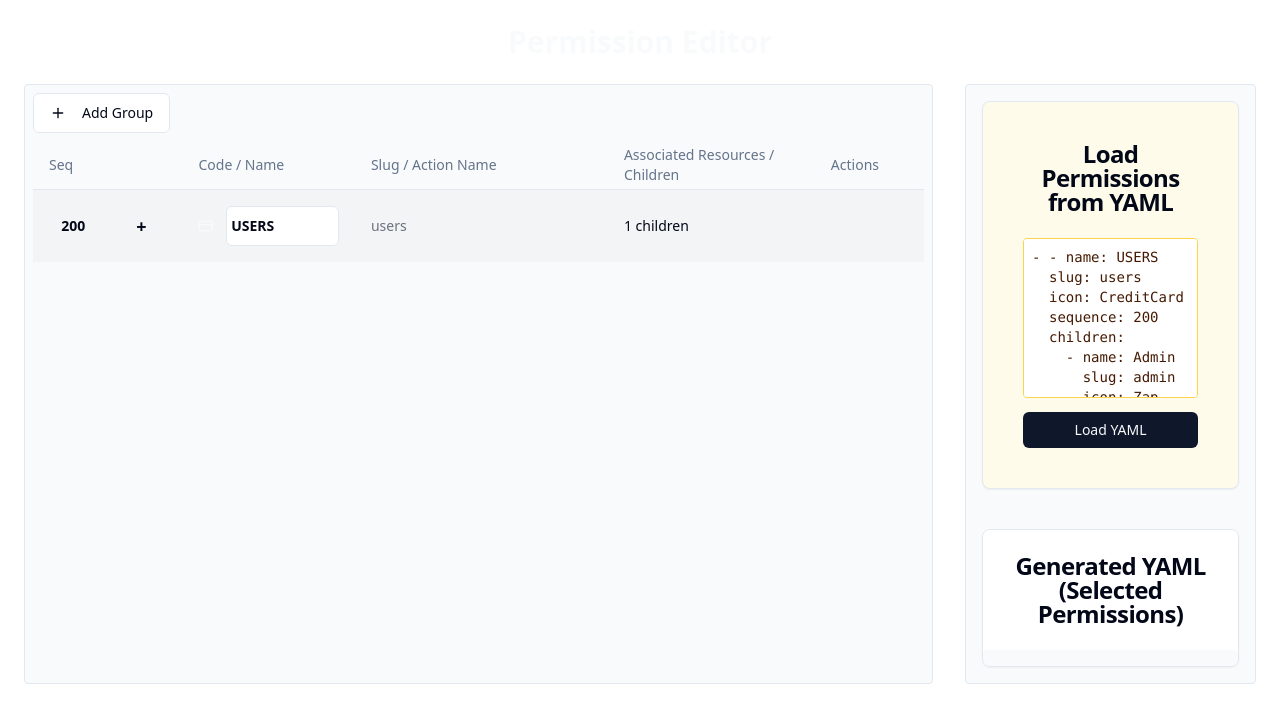
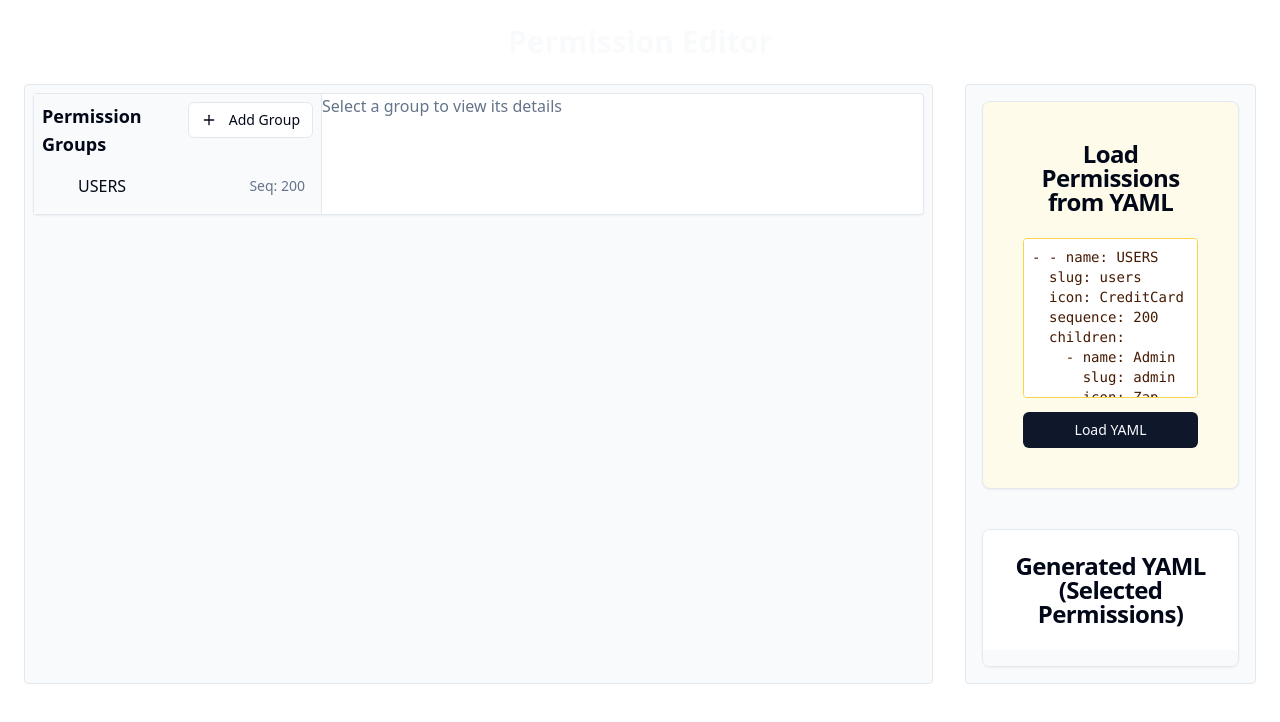
Before and after one commit to sub-rat/permission-yaml-generator, a React (Vite) app: page /permissions in a window 1280 px wide. Shown: the top 722 px of the page. Built offline with nearby package versions, Linux system fonts and the light colour scheme.

Commit message:
feat: Implement permission editor UI
This commit implements the UI for the permission editor, including the table for groups and permissions, and the right-side panel for editing.

```diff
--- a/src/components/MenuTable.tsx
+++ b/src/components/MenuTable.tsx
@@ -1,4 +1,5 @@
-import React, { useState, useEffect, useRef, ReactElement, ReactNode } from "react";
+
+import React, { useState, useEffect, useRef } from "react";
 import {
   Table,
   TableHeader,
@@ -13,45 +14,9 @@ import { Checkbox } from "./ui/checkbox";
 import { CreditCard, Zap, Home, MoveVertical, Edit, Plus, Trash2 } from "lucide-react";
 import { Dialog, DialogTrigger, DialogContent, DialogHeader, DialogTitle, DialogFooter, DialogClose } from "./ui/dialog";
 import { Command, CommandInput, CommandList, CommandEmpty, CommandGroup, CommandItem } from "./ui/command";
+import { PermissionGroupComponent, ApiResource, PermissionAction, PermissionGroup, PermissionChild } from "./PermissionGroup";
 
-export type ApiResource = {
-  method: string;
-  path: string;
-  attribute?: string;
-};
-
-export type PermissionAction = {
-  code: string;
-  name: string;
-  resources: ApiResource[];
-};
-
-export type PermissionChild = {
-  name: string;
-  slug: string;
-  icon: "CreditCard" | "Zap" | "Home";
-  router: string;
-  component: string;
-  sequence: number;
-  actions: PermissionAction[];
-};
-
-export type PermissionGroup = {
-  name: string;
-  slug: string;
-  icon: "CreditCard" | "Zap" | "Home";
-  sequence: number;
-  actions?: PermissionAction[];
-  children?: PermissionChild[];
-};
-
-const iconMap = {
-  CreditCard: CreditCard,
-  Zap: Zap,
-  Home: Home,
-};
-
-type MenuTableProps = {
+export type MenuTableProps = {
   permissions: PermissionGroup[];
   selectedActions: Set<string>;
   onToggleAction: (groupSlug: string, actionCode: string, enabled: boolean) => void;
@@ -75,27 +40,6 @@ type MenuTableProps = {
   ) => void;
   apiResources: ApiResource[];
 };
-
-function EditableCell({
-  value,
-  onChange,
-  type = "text",
-  className = "",
-}: {
-  value: string;
-  onChange: (newVal: string) => void;
-  type?: string;
-  className?: string;
-}) {
-  return (
-    <Input
-      value={value}
-      onChange={(e) => onChange(e.target.value)}
-      type={type}
-      className={`text-sm p-1 ${className}`}
-    />
-  );
-}
 
 function AddGroupDialog({ onAdd, onClose }: { onAdd: (group: Partial<PermissionGroup>) => void; onClose: () => void }) {
   const [name, setName] = useState("");
@@ -318,7 +262,7 @@ export function MenuTable({
   onReorderAction,
   apiResources,
 }: MenuTableProps) {
-  const [expandedGroups, setExpandedGroups] = React.useState<Set<string>>(new Set());
+  const [expandedGroupSlug, setExpandedGroupSlug] = React.useState<string | null>(null);
   const [addGroupOpen, setAddGroupOpen] = React.useState(false);
   const [addChildOpenForParent, setAddChildOpenForParent] = React.useState<string | null>(null);
   const [addActionOpenFor, setAddActionOpenFor] = React.useState<{ type: "group" | "child"; slug: string } | null>(null);
@@ -329,18 +273,19 @@ export function MenuTable({
     itemSlug: string;
   } | null>(null);
 
-  const onDragStartGroup = (e: React.DragEvent<HTMLTableRowElement>, slug: string) => {
+  // Drag and drop handlers for groups
+  const onDragStartGroup = (e: React.DragEvent<HTMLDivElement>, slug: string) => {
     setDragging({ type: "group", itemSlug: slug });
     e.dataTransfer.effectAllowed = "move";
     e.dataTransfer.setData("text/plain", slug);
   };
 
-  const onDragOverGroup = (e: React.DragEvent<HTMLTableRowElement>) => {
+  const onDragOverGroup = (e: React.DragEvent<HTMLDivElement>) => {
     e.preventDefault();
     e.dataTransfer.dropEffect = "move";
   };
 
-  const onDropGroup = (e: React.DragEvent<HTMLTableRowElement>, dropSlug: string) => {
+  const onDropGroup = (e: React.DragEvent<HTMLDivElement>, dropSlug: string) => {
     e.preventDefault();
     if (!dragging || dragging.type !== "group") return;
     if (dragging.itemSlug === dropSlug) return;
@@ -359,8 +304,9 @@ export function MenuTable({
     setDragging(null);
   };
 
+  // Drag and drop handlers for children
   const onDragStartChild = (
-    e: React.DragEvent<HTMLTableRowElement>,
+    e: React.DragEvent<HTMLDivElement>,
     parentSlug: string,
     childSlug: string
   ) => {
@@ -369,13 +315,13 @@ export function MenuTable({
     e.dataTransfer.setData("text/plain", childSlug);
   };
 
-  const onDragOverChild = (e: React.DragEvent<HTMLTableRowElement>) => {
+  const onDragOverChild = (e: React.DragEvent<HTMLDivElement>) => {
     e.preventDefault();
     e.dataTransfer.dropEffect = "move";
   };
 
   const onDropChild = (
-    e: React.DragEvent<HTMLTableRowElement>,
+    e: React.DragEvent<HTMLDivElement>,
     parentSlug: string,
     dropChildSlug: string
   ) => {
@@ -399,8 +345,9 @@ export function MenuTable({
     setDragging(null);
   };
 
+  // Drag and drop handlers for actions
   const onDragStartAction = (
-    e: React.DragEvent<HTMLTableRowElement>,
+    e: React.DragEvent<HTMLDivElement>,
     parentType: "group" | "child",
     parentSlug: string,
     actionCode: string
@@ -410,13 +357,13 @@ export function MenuTable({
     e.dataTransfer.setData("text/plain", actionCode);
   };
 
-  const onDragOverAction = (e: React.DragEvent<HTMLTableRowElement>) => {
+  const onDragOverAction = (e: React.DragEvent<HTMLDivElement>) => {
     e.preventDefault();
     e.dataTransfer.dropEffect = "move";
   };
 
   const onDropAction = (
-    e: React.DragEvent<HTMLTableRowElement>,
+    e: React.DragEvent<HTMLDivElement>,
     parentType: "group" | "child",
     parentSlug: string,
     dropActionCode: string
@@ -448,274 +395,140 @@ export function MenuTable({
     setDragging(null);
   };
 
-  const IconComponent = ({ icon }: { icon: "CreditCard" | "Zap" | "Home" }) => {
-    const Icon = iconMap[icon] || CreditCard;
-    return (
-      <Icon className="inline-block h-5 w-5 mr-1 text-primary-foreground" />
-    );
+  const [currentGroupForDetail, setCurrentGroupForDetail] = React.useState<PermissionGroup | null>(null);
+
+  const openGroupDetails = (group: PermissionGroup) => {
+    setCurrentGroupForDetail(group);
   };
 
-  const updateGroupField = (group: PermissionGroup, field: keyof PermissionGroup, val: string) => {
-    const updated = { ...group, [field]: val };
-    onEditGroup(updated);
+  const closeGroupDetails = () => {
+    setCurrentGroupForDetail(null);
   };
 
-  const updateChildField = (parentSlug: string, child: PermissionChild, field: keyof PermissionChild, val: string) => {
-    const updated = { ...child, [field]: val };
-    onEditChild(parentSlug, updated);
-  };
-
-  const handleRemoveChild = (parentSlug: string, childSlug: string) => {
-    onRemoveChild(parentSlug, childSlug);
-  };
-
-  const handleRemoveAction = (groupSlug: string, actionCode: string) => {
-    onRemoveAction(groupSlug, actionCode);
-  };
-
-  const ActionRow = ({
-    action,
-    groupSlug,
-    canEdit = true,
-  }: {
-    action: PermissionAction;
-    groupSlug: string;
-    canEdit?: boolean;
-  }) => {
-    const isChecked = selectedActions.has(`${groupSlug}:${action.code}`);
-
-    return (
-      <TableRow
-        draggable
-        onDragStart={(e) => onDragStartAction(e, groupSlug.includes(":") ? "child" : "group", groupSlug, action.code)}
-        onDragOver={onDragOverAction}
-        onDrop={(e) => onDropAction(e, groupSlug.includes(":") ? "child" : "group", groupSlug, action.code)}
-        className="cursor-move"
-      >
-        <TableCell className="pl-12 text-center">{action.code}</TableCell>
-        <TableCell>{action.name}</TableCell>
-        <TableCell>
-          {action.resources.length}
-          {action.resources.length === 1 ? " resource" : " resources"}
-        </TableCell>
-        <TableCell>
-          {canEdit && (
-            <Button
-              size="sm"
-              variant="destructive"
-              onClick={() => handleRemoveAction(groupSlug, action.code)}
-              title="Remove action"
-              className="inline-flex items-center space-x-1"
-            >
-              <Trash2 size={14} />
-              <span>Remove</span>
-            </Button>
-          )}
-        </TableCell>
-      </TableRow>
-    );
-  };
-
-  return (
-    <div className="w-full overflow-auto">
-      <div className="mb-2 flex items-center justify-between">
+  // Render for groups list on left side
+  const renderGroupList = () => (
+    <div className="max-h-[75vh] w-72 min-w-[18rem] overflow-auto border-r bg-gray-50 dark:bg-gray-800 p-2">
+      <div className="flex justify-between mb-2">
+        <h2 className="text-lg font-semibold">Permission Groups</h2>
         <Dialog open={addGroupOpen} onOpenChange={setAddGroupOpen}>
           <DialogTrigger asChild>
-            <Button variant="outline" className="inline-flex items-center space-x-2">
+            <Button variant="outline" size="sm" className="inline-flex items-center space-x-1">
               <Plus size={16} />
               <span>Add Group</span>
             </Button>
           </DialogTrigger>
-          {addGroupOpen && (
-            <AddGroupDialog
-              onAdd={onAddGroup}
-              onClose={() => setAddGroupOpen(false)}
+          {addGroupOpen && <AddGroupDialog onAdd={onAddGroup} onClose={() => setAddGroupOpen(false)} />}
+        </Dialog>
+      </div>
+      {permissions.length === 0 && (
+        <p className="text-center text-muted-foreground py-8">No permission groups available.</p>
+      )}
+      <div className="space-y-1">
+        {permissions
+          .slice()
+          .sort((a, b) => a.sequence - b.sequence)
+          .map((group) => (
+            <div
+              key={group.slug}
+              draggable
+              onDragStart={(e) => onDragStartGroup(e, group.slug)}
+              onDragOver={onDragOverGroup}
+              onDrop={(e) => onDropGroup(e, group.slug)}
+              className={`cursor-move rounded-md p-2 ${
+                currentGroupForDetail?.slug === group.slug
+                  ? "bg-indigo-100 dark:bg-indigo-900 font-semibold"
+                  : "hover:bg-indigo-50 dark:hover:bg-indigo-950"
+              }`}
+              onClick={() => openGroupDetails(group)}
+            >
+              <div className="flex justify-between items-center">
+                <div className="flex items-center space-x-2">
+                  {React.createElement(
+                    {
+                      CreditCard: CreditCard,
+                      Zap: Zap,
+                      Home: Home,
+                    }[group.icon] || CreditCard,
+                    { className: "h-5 w-5 text-primary-foreground" }
+                  )}
+                  <span>{group.name}</span>
+                </div>
+                <span className="text-sm text-muted-foreground select-none">
+                  Seq: {group.sequence}
+                </span>
+              </div>
+            </div>
+          ))}
+      </div>
+    </div>
+  );
+
+  // Render the selected group's permission details on right side
+  const renderGroupDetails = () => {
+    if (!currentGroupForDetail) {
+      return (
+        <div className="flex h-full flex-col items-center justify-center text-muted-foreground">
+          <p>Select a group to view its details</p>
+        </div>
+      );
+    }
+
+    return (
+      <div className="max-h-[75vh] overflow-auto flex-1 p-4 bg-gray-50 dark:bg-gray-900 rounded border">
+        <PermissionGroupComponent
+          group={currentGroupForDetail}
+          onToggleAction={onToggleAction}
+          selectedActions={selectedActions}
         />
-          )}
-        </Dialog>
-
-        {expandedGroups.size === 1 && (
-          [...expandedGroups].map((slug) => (
-            <Dialog key="add-child-dialog" open={addChildOpenForParent === slug} onOpenChange={(open) => setAddChildOpenForParent(open ? slug : null)}>
+        <div className="mt-4 flex space-x-2">
+          <Dialog open={addChildOpenForParent === currentGroupForDetail.slug} onOpenChange={setAddChildOpenForParent}>
             <DialogTrigger asChild>
-                <Button variant="outline" className="inline-flex items-center space-x-2">
+              <Button variant="outline" size="sm" className="inline-flex items-center space-x-1">
                 <Plus size={16} />
-                  <span>Add Child to {slug}</span>
+                <span>Add Child</span>
               </Button>
             </DialogTrigger>
-              {addChildOpenForParent === slug && (
+            {addChildOpenForParent === currentGroupForDetail.slug && (
               <AddChildDialog
-                  parentSlug={slug}
+                parentSlug={currentGroupForDetail.slug}
                 onAdd={onAddChild}
                 onClose={() => setAddChildOpenForParent(null)}
               />
             )}
           </Dialog>
-          ))
-        )}
 
-        {expandedGroups.size === 1 && (
-          [...expandedGroups].map((slug) => {
-            let isGroup = permissions.some((g) => g.slug === slug);
-            let isChild = !isGroup;
-            const type = isGroup ? "group" : "child";
-
-            return (
           <Dialog
-                key="add-action-dialog"
-                open={addActionOpenFor?.slug === slug}
-                onOpenChange={(open) => setAddActionOpenFor(open ? { type, slug } : null)}
+            open={addActionOpenFor?.slug === currentGroupForDetail.slug}
+            onOpenChange={(open) =>
+              setAddActionOpenFor(open ? { type: "group", slug: currentGroupForDetail.slug } : null)
+            }
           >
             <DialogTrigger asChild>
-                  <Button variant="outline" className="inline-flex items-center space-x-2">
+              <Button variant="outline" size="sm" className="inline-flex items-center space-x-1">
                 <Plus size={16} />
-                    <span>Add Action for {slug}</span>
+                <span>Add Action</span>
               </Button>
             </DialogTrigger>
-                {addActionOpenFor?.slug === slug && (
+
+            {addActionOpenFor?.slug === currentGroupForDetail.slug && (
               <AddActionDialog
-                    targetSlug={slug}
-                    targetType={type}
+                targetSlug={currentGroupForDetail.slug}
+                targetType="group"
                 apiResources={apiResources}
                 onAdd={onAddAction}
                 onClose={() => setAddActionOpenFor(null)}
               />
             )}
           </Dialog>
+        </div>
+      </div>
     );
-          })
-        )}
-      </div>
+  };
 
-      <Table className="table-auto min-w-full">
-        <TableHeader>
-          <TableRow>
-            <TableHead style={{ width: "70px" }}>Seq</TableHead>
-            <TableHead style={{ width: "60px" }}></TableHead>
-            <TableHead style={{ width: "150px" }}>Code / Name</TableHead>
-            <TableHead style={{ width: "220px" }}>Slug / Action Name</TableHead>
-            <TableHead style={{ width: "180px" }}>Associated Resources / Children</TableHead>
-            <TableHead style={{ width: "95px" }}>Actions</TableHead>
-          </TableRow>
-        </TableHeader>
-        <TableBody>
-          {permissions
-            .slice()
-            .sort((a, b) => a.sequence - b.sequence)
-            .map((group) => (
-              <React.Fragment key={group.slug}>
-                <TableRow
-                  draggable
-                  onDragStart={(e) => onDragStartGroup(e, group.slug)}
-                  onDragOver={onDragOverGroup}
-                  onDrop={(e) => onDropGroup(e, group.slug)}
-                  className="cursor-move bg-gray-100 dark:bg-gray-700 hover:bg-gray-200 dark:hover:bg-gray-600"
-                >
-                  <TableCell className="text-center font-semibold">{group.sequence}</TableCell>
-                  <TableCell className="text-center">
-                    <button
-                      aria-label={expandedGroups.has(group.slug) ? "Collapse group" : "Expand group"}
-                      className="text-lg font-bold w-6 h-6 flex items-center justify-center"
-                      onClick={(e) => {
-                        e.stopPropagation();
-                        if (expandedGroups.has(group.slug)) {
-                          const newSet = new Set(expandedGroups);
-                          newSet.delete(group.slug);
-                          setExpandedGroups(newSet);
-                        } else {
-                          setExpandedGroups(new Set([group.slug]));
-                        }
-                      }}
-                    >
-                      {expandedGroups.has(group.slug) ? "−" : "+"}
-                    </button>
-                  </TableCell>
-                  <TableCell className="flex items-center space-x-2 font-semibold">
-                    <IconComponent icon={group.icon} />
-                    <EditableCell
-                      value={group.name}
-                      onChange={(val) => updateGroupField(group, "name", val)}
-                      className="max-w-[180px]"
-                    />
-                  </TableCell>
-                  <TableCell className="text-sm text-gray-500 select-text max-w-[140px] truncate">{group.slug}</TableCell>
-                  <TableCell>
-                    {group.children && group.children.length > 0
-                      ? group.children.length + " children"
-                      : group.actions && group.actions.length > 0
-                        ? group.actions.length + (group.actions.length === 1 ? " action" : " actions")
-                        : "No children or actions"}
-                  </TableCell>
-                  <TableCell>
-                    {/* No direct remove for group here to avoid accidental deletion */}
-                    {/* Could add edit/remove modals in future */}
-                  </TableCell>
-                </TableRow>
-
-                {expandedGroups.has(group.slug) && (
-                  <>
-                    {group.actions?.slice().sort((a, b) => 0).map((action) => (
-                      <ActionRow key={`group-action-${action.code}`} groupSlug={group.slug} action={action} />
-                    ))}
-
-                    {group.children?.slice().sort((a, b) => a.sequence - b.sequence).map((child) => (
-                      <React.Fragment key={child.slug}>
-                        <TableRow
-                          draggable
-                          onDragStart={(e) => onDragStartChild(e, group.slug, child.slug)}
-                          onDragOver={onDragOverChild}
-                          onDrop={(e) => onDropChild(e, group.slug, child.slug)}
-                          className="cursor-move bg-gray-50 dark:bg-gray-800 dark:text-gray-300 hover:bg-gray-200 dark:hover:bg-gray-600"
-                        >
-                          <TableCell className="text-center font-medium">{child.sequence}</TableCell>
-                          <TableCell className="text-center">
-                            <IconComponent icon={child.icon} />
-                          </TableCell>
-                          <TableCell className="font-medium max-w-[180px]">
-                            <EditableCell value={child.name} onChange={(val) => updateChildField(group.slug, child, "name", val)} />
-                          </TableCell>
-                          <TableCell className="text-sm text-gray-500 select-text max-w-[140px] truncate">{child.slug}</TableCell>
-                          <TableCell>
-                            {child.actions && child.actions.length > 0
-                              ? child.actions.length + (child.actions.length === 1 ? " action" : " actions")
-                              : "No actions"}
-                          </TableCell>
-                          <TableCell>
-                            <Button
-                              size="sm"
-                              variant="destructive"
-                              onClick={() => handleRemoveChild(group.slug, child.slug)}
-                              title="Remove child"
-                              className="inline-flex items-center space-x-1"
-                            >
-                              <Trash2 size={14} />
-                              <span>Remove</span>
-                            </Button>
-                          </TableCell>
-                        </TableRow>
-
-                        {child.actions?.slice().sort((a, b) => 0).map((action) => (
-                          <ActionRow
-                            key={`child-action-${action.code}`}
-                            groupSlug={child.slug}
-                            action={action}
-                          />
-                        ))}
-                      </React.Fragment>
-                    ))}
-                  </>
-                )}
-              </React.Fragment>
-            ))}
-          {permissions.length === 0 && (
-            <TableRow>
-              <TableCell colSpan={6} className="text-center py-6 text-muted-foreground">
-                No menus/permissions available.
-              </TableCell>
-            </TableRow>
-          )}
-        </TableBody>
-      </Table>
+  return (
+    <div className="flex w-full rounded border bg-white shadow-sm">
+      {renderGroupList()}
+      {renderGroupDetails()}
     </div>
   );
 }
```
Lines whose indentation alone changed are shown as unchanged.
